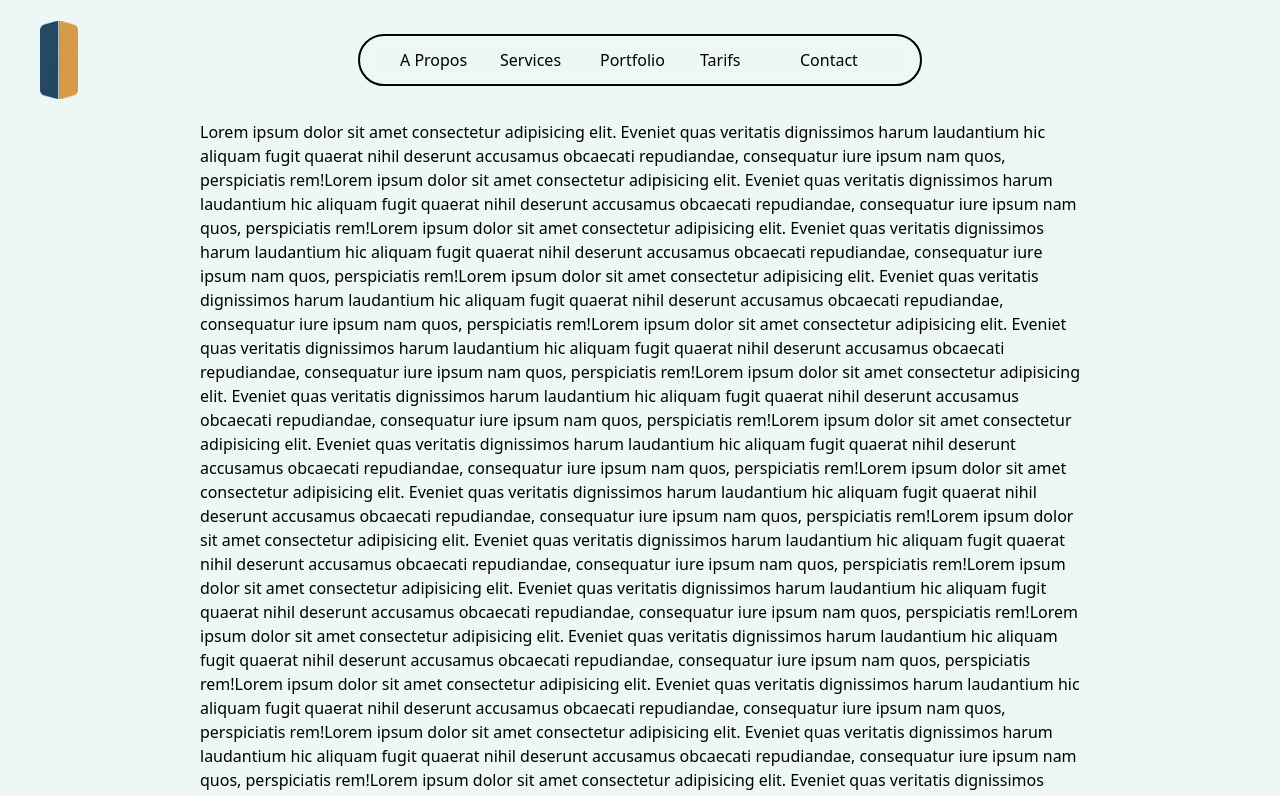
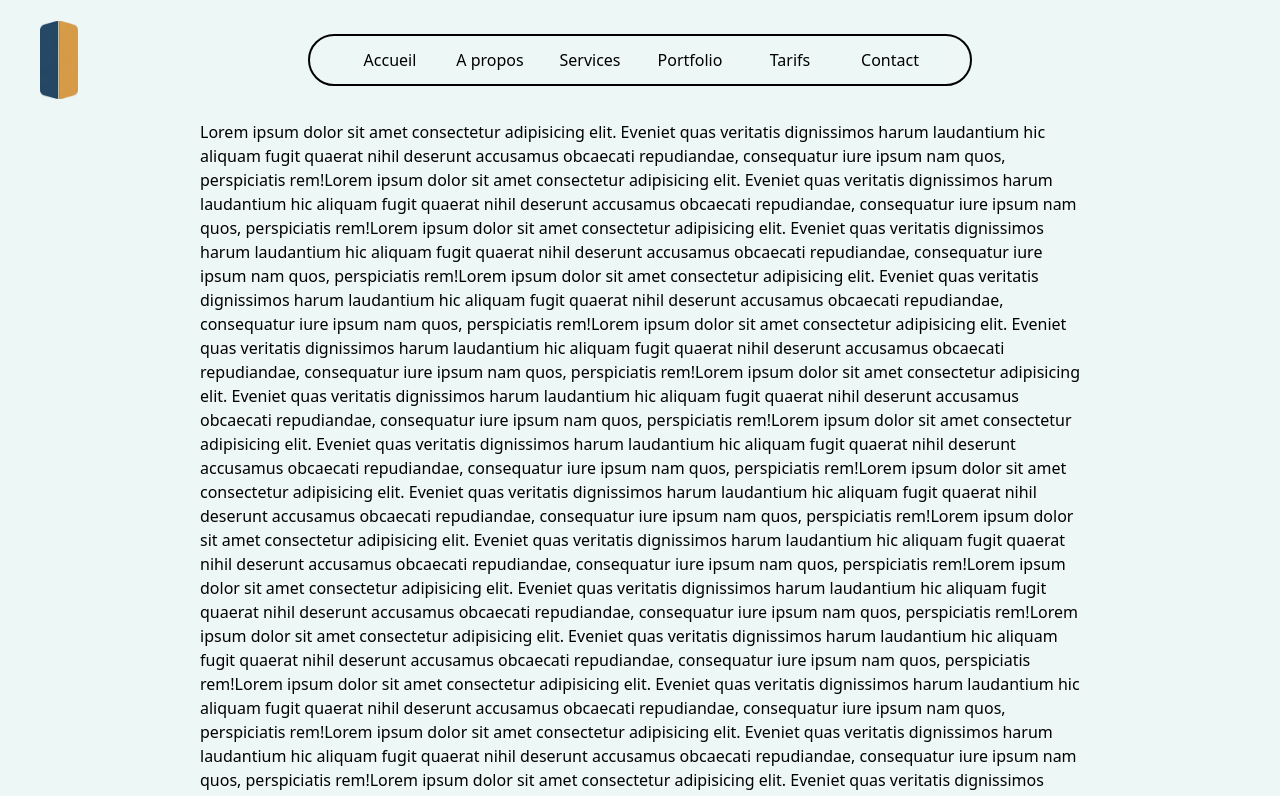
Before and after one commit to JulienLed/site-poteau-web, a Next.js app: page / in a window 1280 px wide. Shown: the top 796 px of the page. Built offline with nearby package versions, Linux system fonts and the light colour scheme.

Commit message:
How to animate a border ?

```diff
--- a/app/header/navbarDesktop.tsx
+++ b/app/header/navbarDesktop.tsx
@@ -1,9 +1,19 @@
 import { motion } from "motion/react";
 import Image from "next/image";
+import Link from "next/link";
 import LogoR from "@/public/logo-descript-free-right.png";
 import LogoL from "@/public/logo-descript-free-left.png";
 
 export default function NavbarDesktop() {
+  const menus = [
+    ["Accueil", "/"],
+    ["A propos", "/about"],
+    ["Services", "/services"],
+    ["Portfolio", "/portfolio"],
+    ["Tarifs", "/tarifs"],
+    ["Contact", "/contact"],
+  ];
+
   return (
     <div className="fixed grid grid-cols-3 w-[100vw] h-30 bg-transparent">
       <section id="logo" className="ml-2 sm:ml-10 col-start-1 self-center">
@@ -57,9 +67,10 @@ export default function NavbarDesktop() {
           </motion.div>
         </motion.div>
       </section>
-      <section id="navbar" className="justify-self-center self-center">
+      <section id="navbar" className="relative justify-self-center self-center">
         <motion.div
           className="flex justify-center items-center w-fit gap-5 px-10 py-3 backdrop-blur-sm border-2 rounded-4xl"
+          /*CHECK QUID MASK-CLIP*/
           initial={{ opacity: 0, x: 0 }}
           animate={{
             opacity: [0, 0.7, 1],
@@ -72,11 +83,15 @@ export default function NavbarDesktop() {
             ease: "easeInOut",
           }}
         >
-          <p className="w-20">A Propos</p>
-          <p className="w-20">Services</p>
-          <p className="w-20">Portfolio</p>
-          <p className="w-20">Tarifs</p>
-          <p className="w-20">Contact</p>
+          {menus.map((menu) => (
+            <Link
+              key={menu[0]}
+              href={menu[1]}
+              className="w-20 hover:font-bold hover:text-copper text-center transition-all duration:200 ease-in-out"
+            >
+              {menu[0]}
+            </Link>
+          ))}
         </motion.div>
       </section>
     </div>
--- a/app/header/navbarSmartphone.tsx
+++ b/app/header/navbarSmartphone.tsx
@@ -13,9 +13,18 @@ export default function NavbarSmartphone() {
 
   const toggleVisible = () => setVisible((prev) => !prev);
 
+  const menus = [
+    ["Accueil", "/"],
+    ["A propos", "/about"],
+    ["Services", "/services"],
+    ["Portfolio", "/portfolio"],
+    ["Tarifs", "/tarifs"],
+    ["Contact", "/contact"],
+  ];
+
   // Animations
   const openAnim = {
-    container: { rotateZ: 90, x: "40vw", transition: { duration: 0.3 } },
+    container: { rotateZ: 90, x: 200, transition: { duration: 0.3 } },
     leftLogo: {
       scaleY: 3,
       scaleX: 1.3,
@@ -25,7 +34,7 @@ export default function NavbarSmartphone() {
     rightLogo: {
       scaleY: 3,
       scaleX: 1.3,
-      x: 125,
+      x: 253,
       transition: { duration: 0.3, delay: 0.3 },
     },
   };
@@ -44,7 +53,7 @@ export default function NavbarSmartphone() {
     <div className="fixed flex justify-start items-center w-full h-fit py-2 px-7">
       <section id="logo">
         <motion.div
-          className="relative flex justify-center items-center w-fit h-hit cursor-pointer"
+          className="flex justify-center items-center w-fit h-hit cursor-pointer z-5"
           onClick={toggleVisible}
           animate={visible ? openAnim.container : closeAnim.container}
         >
@@ -75,23 +84,19 @@ export default function NavbarSmartphone() {
       </section>
       {visible && (
         <motion.div
-          className="fixed top-10 left-38.5 w-[37.5vw] flex flex-col items-center justify-center py-1 bg-caf-noir text-azure-web text-center"
+          className="fixed translate-x-[117px] translate-y-[125.5px] w-[198px] flex flex-col gap-3 uppercase items-center justify-center py-1 bg-caf-noir/90 text-azure-web text-center z-3"
           animate={
             visible
               ? {
-                  opacity: [0, 1, 1],
-                  scaleX: [0, 0, 1],
-                  scaleY: [0, 0, 1],
+                  opacity: [0, 0.5, 1],
                 }
               : {
-                  opacity: [1, 1, 0],
-                  scaleX: [1, 1, 0],
-                  scaleY: [1, 1, 0],
+                  opacity: [1, 0.5, 0],
                 }
           }
           transition={
             visible
-              ? { duration: 0.2, times: [0, 0.5, 1], delay: 0.4 }
+              ? { duration: 0.2, times: [0, 0.5, 1], delay: 0.5 }
               : { duration: 0.2, times: [0, 0.5, 1] }
           }
         >
@@ -100,50 +105,22 @@ export default function NavbarSmartphone() {
             onClick={() => toggleVisible()}
             className="hover:text-copper transition-all duration-150"
           >
-            <MdClose size={20} />
+            <MdClose size={25} />
           </button>
-          <Link
-            href={"/"}
-            onClick={() => toggleVisible()}
-            className="hover:font-bold transition-all duration-150"
-          >
-            Accueil
-          </Link>
-          <Link
-            href={"/about"}
-            onClick={() => toggleVisible()}
-            className="hover:font-bold transition-all duration-150"
-          >
-            A Propos
-          </Link>
-          <Link
-            onClick={() => toggleVisible()}
-            href={"/services"}
-            className="hover:font-bold transition-all duration-150"
-          >
-            Services
-          </Link>
-          <Link
-            onClick={() => toggleVisible()}
-            href={"/portfolio"}
-            className="hover:font-bold transition-all duration-150"
-          >
-            Portfolio
-          </Link>
-          <Link
-            href={"/tarifs"}
-            onClick={() => toggleVisible()}
-            className="hover:font-bold transition-all duration-150"
-          >
-            Tarifs
-          </Link>
-          <Link
-            href={"/contact"}
-            onClick={() => toggleVisible()}
-            className="hover:font-bold transition-all duration-150"
-          >
-            Contact
-          </Link>
+
+          {menus.map((menu: string[]) => {
+            return (
+              <Link
+                key={menu[0]}
+                aria-label={menu[0]}
+                href={menu[1]}
+                onClick={() => toggleVisible()}
+                className="hover:font-bold hover:text-copper transition-all duration-150"
+              >
+                {menu[0]}
+              </Link>
+            );
+          })}
         </motion.div>
       )}
     </div>
```
